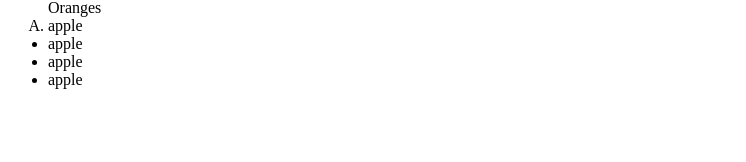
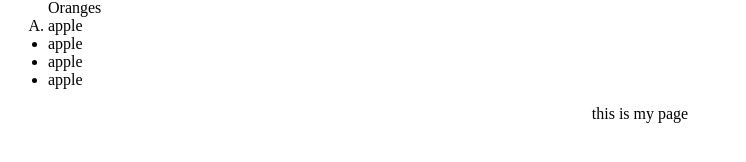
Before and after one commit to Hag2528/practice, a plain HTML site: page index.html in a window 1280 px wide. Shown: the part 118-280 px from the top of the page, without its empty margins (0-746 px from the left). Drawn offline with Linux system fonts and the light colour scheme.

Commit message:
my page is added

```diff
--- a/index.html
+++ b/index.html
@@ -16,6 +16,7 @@
                      <li>apple</li>
                      <li>apple</li>
                  </ul>
+                 <p style="text-align: center;">this is my page</p>
     </p>
 </body>
 </html>
```
